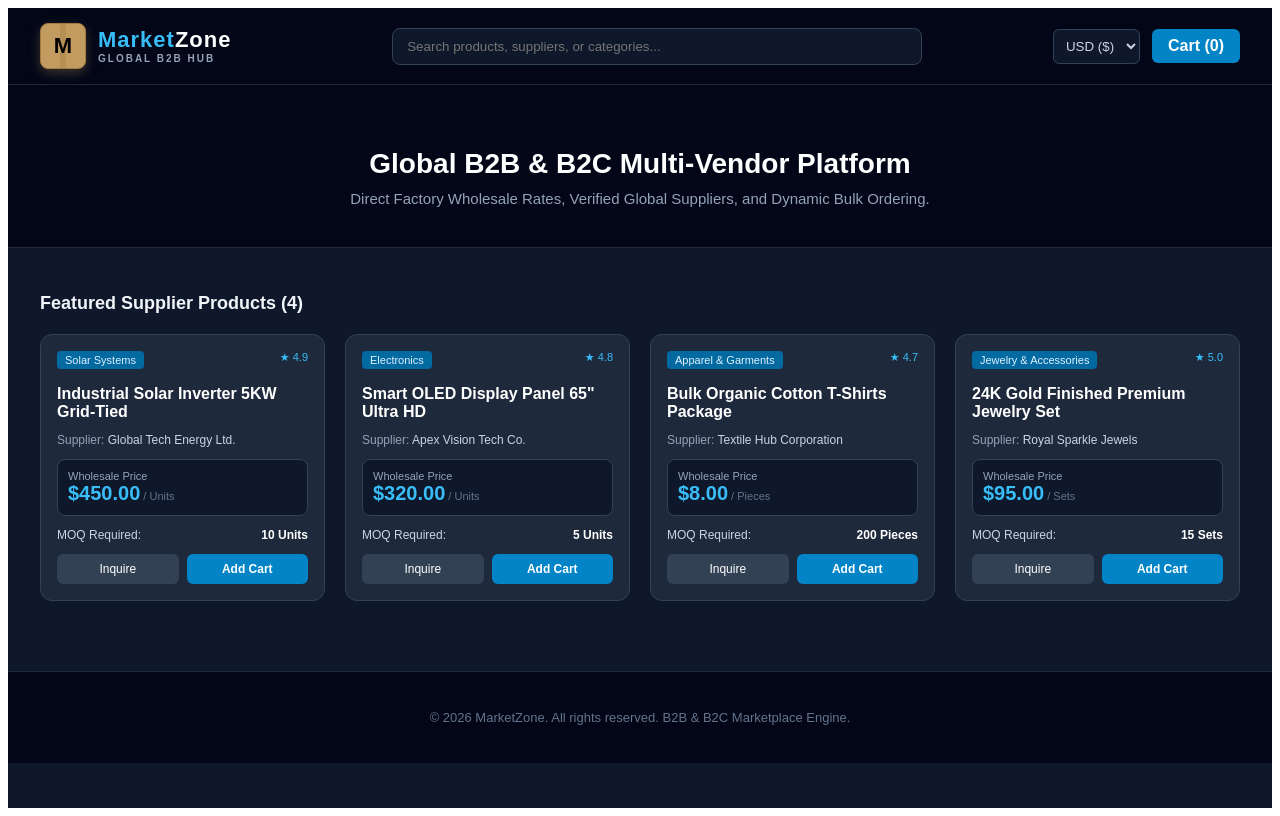
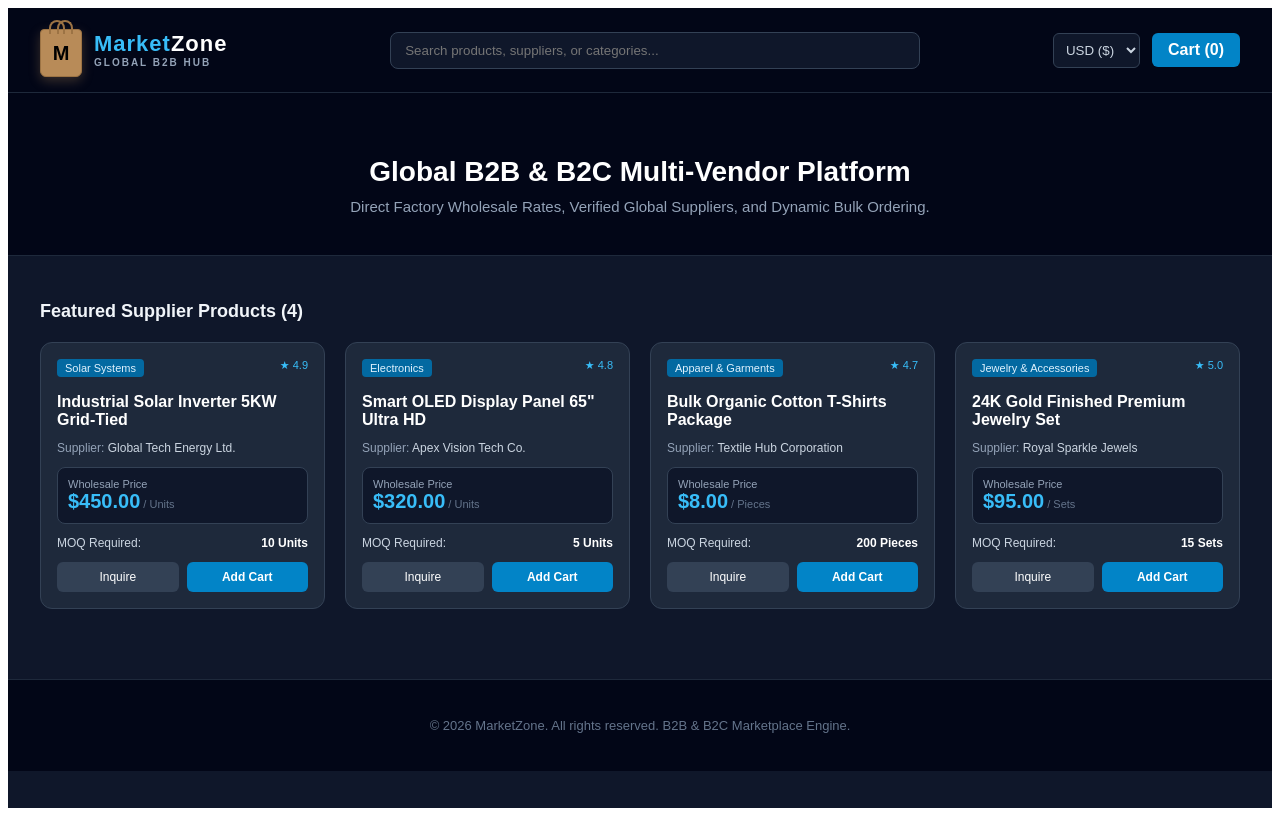
Before and after one commit to pateljabir786/MarketZone-Core, a Next.js app: page / in a window 1280 px wide. Built offline with nearby package versions, Linux system fonts and the light colour scheme.

Commit message:
Modify header logo and style properties
Updated logo description and adjusted styles for the header section.

```diff
--- a/app/page.js
+++ b/app/page.js
@@ -79,32 +79,45 @@ export default function Home() {
       <header style={{ borderBottom: '1px solid #1e293b', backgroundColor: '#020617', padding: '15px 20px', position: 'sticky', top: 0, zIndex: 100 }}>
         <div style={{ maxWidth: '1200px', margin: '0 auto', display: 'flex', alignItems: 'center', justifyContent: 'space-between', gap: '15px', flexWrap: 'wrap' }}>
 
-          {/* RECYCLABLE CARDBOARD BOX LOGO WITH BLACK CAPITAL M */}
+          {/* KRAFT PAPER SHOPPING BAG LOGO WITH HANDLES AND BLACK CAPITAL M */}
           <div style={{ display: 'flex', alignItems: 'center', gap: '12px', cursor: 'pointer' }}>
             <div style={{
               position: 'relative',
-              width: '44px',
-              height: '44px',
-              backgroundColor: '#c29b61',
-              borderRadius: '8px',
+              width: '40px',
+              height: '46px',
+              backgroundColor: '#b88b58',
+              borderRadius: '4px 4px 6px 6px',
               display: 'flex',
               alignItems: 'center',
               justifyContent: 'center',
-              boxShadow: '0 4px 12px rgba(194, 155, 97, 0.3)',
-              border: '1.5px solid #a37c41'
+              boxShadow: '0 4px 12px rgba(184, 139, 88, 0.3)',
+              border: '1px solid #9c7344',
+              marginTop: '6px'
             }}>
-              {/* Box Tape Line Effect */}
+              {/* Paper Bag Handles */}
               <div style={{
                 position: 'absolute',
-                top: 0,
-                bottom: 0,
-                width: '6px',
-                backgroundColor: '#b0884d',
-                opacity: '0.6'
+                top: '-10px',
+                left: '8px',
+                width: '12px',
+                height: '12px',
+                border: '2px solid #9c7344',
+                borderBottom: 'none',
+                borderRadius: '8px 8px 0 0'
+              }}></div>
+              <div style={{
+                position: 'absolute',
+                top: '-10px',
+                right: '8px',
+                width: '12px',
+                height: '12px',
+                border: '2px solid #9c7344',
+                borderBottom: 'none',
+                borderRadius: '8px 8px 0 0'
               }}></div>
 
               {/* Black Capital M */}
-              <span style={{ fontSize: '22px', fontWeight: '900', color: '#000000', zIndex: 1 }}>M</span>
+              <span style={{ fontSize: '20px', fontWeight: '900', color: '#000000', zIndex: 1 }}>M</span>
             </div>
 
             <div style={{ display: 'flex', flexDirection: 'column' }}>
```
